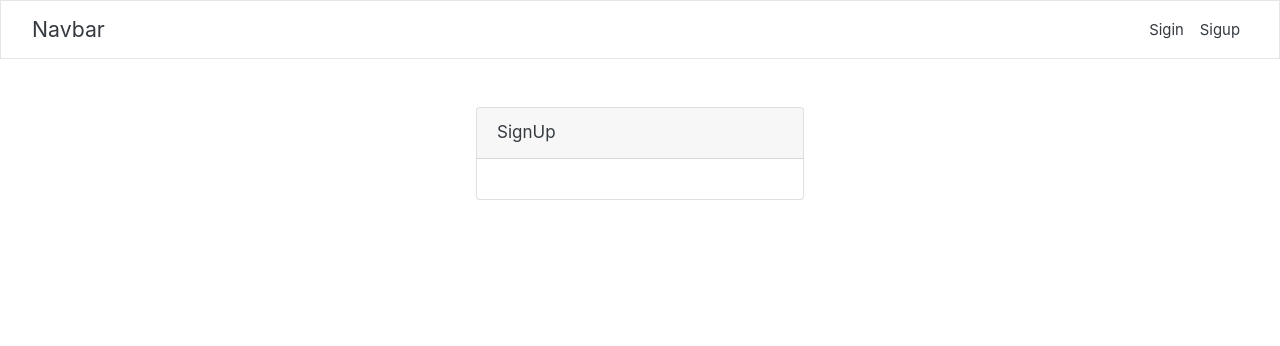
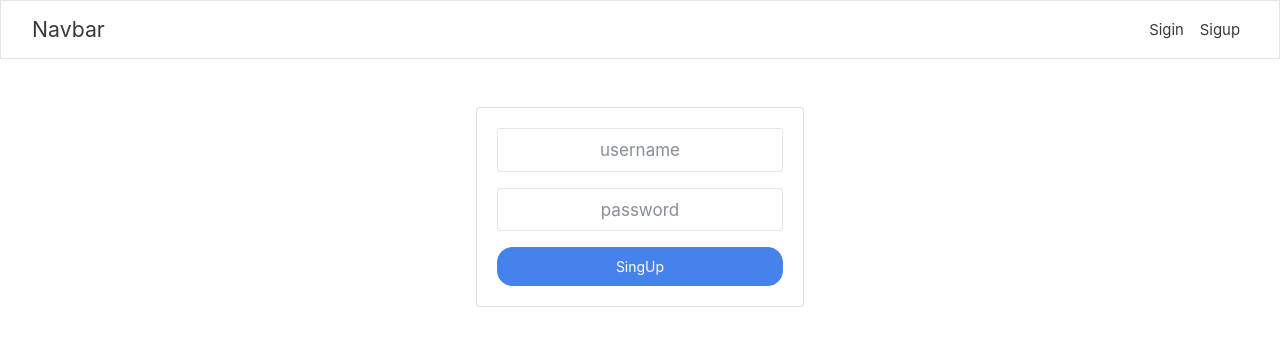
Before and after one commit to FrancoMassola/Pokedex-C, an Angular app in the folder frontend/: page /signup in a window 1280 px wide. Shown: the top 346 px of the page. Built offline with nearby package versions, Linux system fonts and the light colour scheme.

Commit message:
add form to singup component

```diff
--- a/frontend/src/app/components/signup/signup.component.html
+++ b/frontend/src/app/components/signup/signup.component.html
@@ -1,12 +1,15 @@
 <div class="row">
-    <div class="col-md-4 mx-auto">
-        <div class="card">
-            <div class="card-header">
-                SignUp
-            </div>
+    <div class="col-md-4 mx-auto justify-content-center aling-items-center ">
+        <div class="card text-center">
             <div class="card-body">
-                <form >
-
+                <form class="" (submit)="signUp()">
+                    <div class="form-group">
+                        <input type="text" name="username" class="form-control text-center" placeholder="username" required >
+                    </div>
+                    <div class="form-group">
+                        <input type="password" name="username" class="form-control text-center" placeholder="password" required >
+                    </div>
+                    <button type="submit" class="btn btn-primary btn-block">SingUp</button>
                 </form>
             </div>
         </div>
--- a/frontend/src/app/components/signup/signup.component.ts
+++ b/frontend/src/app/components/signup/signup.component.ts
@@ -7,9 +7,17 @@ import { Component, OnInit } from '@angular/core';
 })
 export class SignupComponent implements OnInit {
 
+  trainerUser={
+    username: '',
+    password: ''
+  }
+
   constructor() { }
 
   ngOnInit(): void {
   }
 
+  signUp(){
+
+  }
 }
```
